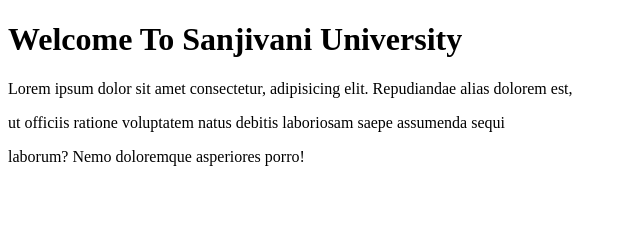
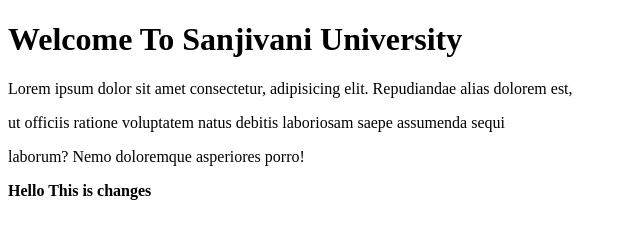
Before and after one commit to rhony-11/Rohan_demo, a plain HTML site: page index.html in a window 1280 px wide. Shown: the whole page, without its empty margins (0-640 px from the left). Drawn offline with Linux system fonts and the light colour scheme.

Commit message:
Add Bold Tag

```diff
--- a/index.html
+++ b/index.html
@@ -10,5 +10,7 @@
     <p>Lorem ipsum dolor sit amet consectetur, adipisicing elit. Repudiandae alias dolorem est,
     </p> <p>ut officiis ratione voluptatem natus debitis laboriosam saepe assumenda sequi
     </p><p>laborum? Nemo doloremque asperiores porro!</p>
+
+    <b>Hello This is changes</b>
 </body>
 </html>
```
